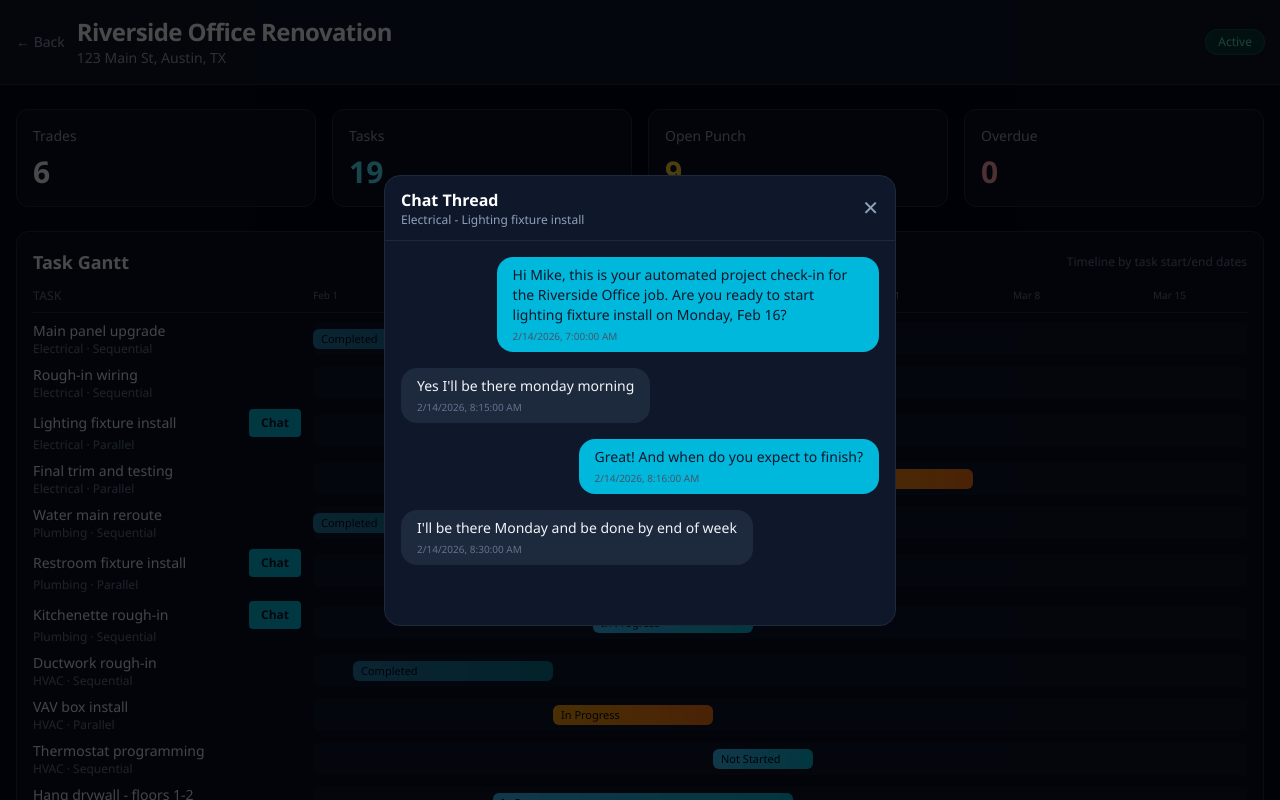
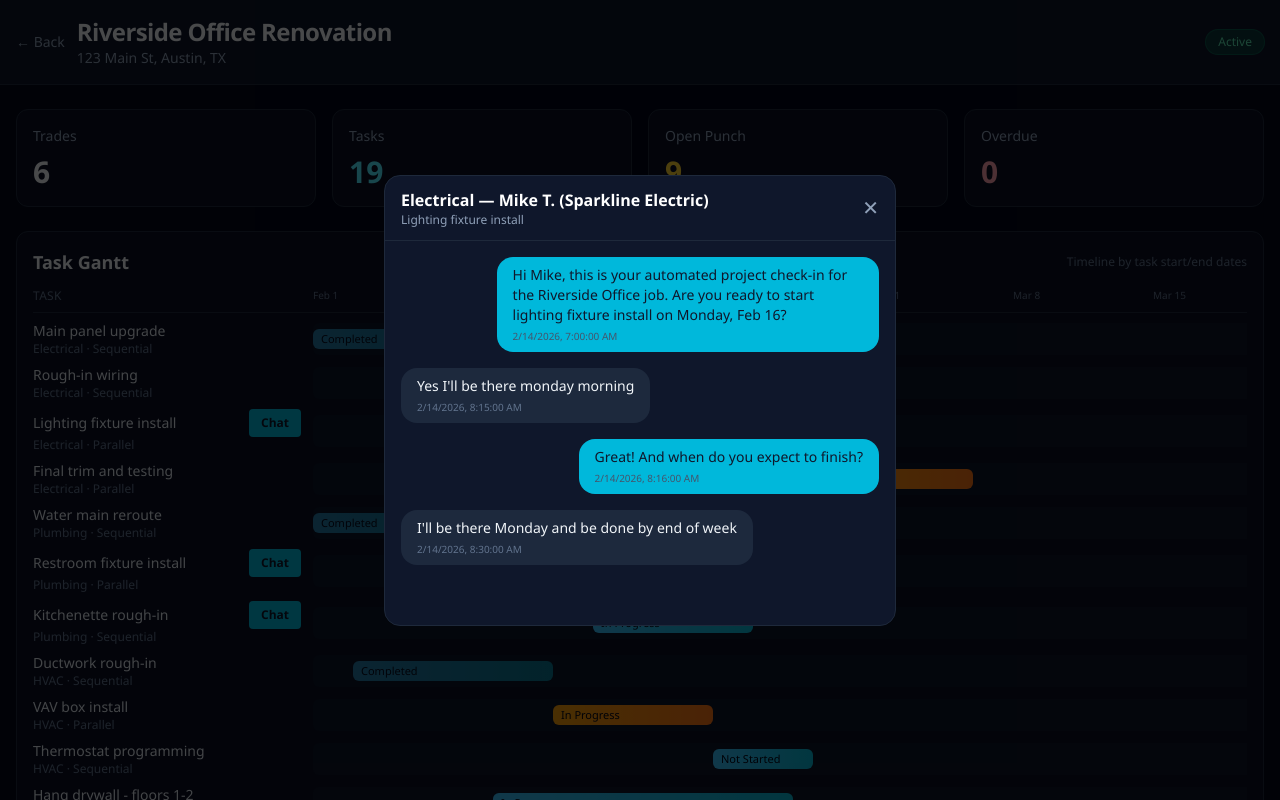
Before and after one commit to hak-tx/gc-tracker, a Next.js app: page /project/1 in a window 1280 px wide. Both pictures are taken after a click on the element 703 px from the left and 431 px from the top of the page. Shown: the top 800 px of the page. Built offline with nearby package versions, Linux system fonts and the light colour scheme.

Commit message:
Update chat modal title to show Trade — Sub with task below

```diff
--- a/src/app/project/[id]/page.tsx
+++ b/src/app/project/[id]/page.tsx
@@ -72,7 +72,7 @@ export default function ProjectPage({ params }: { params: Promise<{ id: string }
   });
 
   const [addingPunchTaskKey, setAddingPunchTaskKey] = useState<string | null>(null);
-  const [selectedChatTask, setSelectedChatTask] = useState<{tradeName: string; taskTitle: string; messages: ChatMessage[]} | null>(null);
+  const [selectedChatTask, setSelectedChatTask] = useState<{tradeName: string; subName: string; taskTitle: string; messages: ChatMessage[]} | null>(null);
   const [newPunch, setNewPunch] = useState<PunchDraft>({
     title: "",
     priority: "medium",
@@ -324,7 +324,7 @@ export default function ProjectPage({ params }: { params: Promise<{ id: string }
             <h2 className="text-lg font-semibold">Task Gantt</h2>
             <span className="text-xs text-slate-500">Timeline by task start/end dates</span>
           </div>
-          <GanttChart project={project} onViewChat={(tradeName, taskTitle, messages) => setSelectedChatTask({ tradeName, taskTitle, messages })} />
+          <GanttChart project={project} onViewChat={(tradeName, subName, taskTitle, messages) => setSelectedChatTask({ tradeName, subName, taskTitle, messages })} />
         </section>
 
         <section className="overflow-hidden rounded-xl border border-slate-800 bg-slate-900/60">
@@ -549,6 +549,7 @@ export default function ProjectPage({ params }: { params: Promise<{ id: string }
                                     onClick={() =>
                                       setSelectedChatTask({
                                         tradeName: trade.name,
+                                        subName: task.lastMessageFrom || "Sub",
                                         taskTitle: task.title,
                                         messages: task.chatMessages || [],
                                       })
@@ -734,8 +735,8 @@ export default function ProjectPage({ params }: { params: Promise<{ id: string }
           <div className="max-h-[80vh] w-full max-w-lg overflow-hidden rounded-2xl border border-slate-700 bg-slate-900" onClick={(e) => e.stopPropagation()}>
             <div className="flex items-center justify-between border-b border-slate-700 px-4 py-3">
               <div>
-                <h3 className="font-semibold text-white">Chat Thread</h3>
-                <p className="text-xs text-slate-400">{selectedChatTask.tradeName} - {selectedChatTask.taskTitle}</p>
+                <h3 className="font-semibold text-white">{selectedChatTask.tradeName} — {selectedChatTask.subName}</h3>
+                <p className="text-xs text-slate-400">{selectedChatTask.taskTitle}</p>
               </div>
               <button onClick={() => setSelectedChatTask(null)} className="text-slate-400 hover:text-white text-xl">✕</button>
             </div>
@@ -808,7 +809,7 @@ function SelectField({
   );
 }
 
-function GanttChart({ project, onViewChat }: { project: Project; onViewChat: (tradeName: string, taskTitle: string, messages: ChatMessage[]) => void }) {
+function GanttChart({ project, onViewChat }: { project: Project; onViewChat: (tradeName: string, subName: string, taskTitle: string, messages: ChatMessage[]) => void }) {
   const rows = project.trades.flatMap((trade) =>
     trade.tasks.map((task) => ({
       id: task.id,
@@ -879,7 +880,7 @@ function GanttChart({ project, onViewChat }: { project: Project; onViewChat: (tr
               <div
                 key={`${row.tradeName}-${row.id}`}
                 className={`flex items-center group ${hasChat ? "cursor-pointer hover:bg-slate-800/50 rounded" : ""}`}
-                onClick={() => hasChat && onViewChat(row.tradeName, row.title, row.chatMessages || [])}
+                onClick={() => hasChat && onViewChat(row.tradeName, row.lastMessageFrom || "Sub", row.title, row.chatMessages || [])}
               >
                 <div className="w-[280px] shrink-0 pr-3">
                   <div className="flex items-center justify-between gap-2">
@@ -890,7 +891,7 @@ function GanttChart({ project, onViewChat }: { project: Project; onViewChat: (tr
                         aria-label={`Open chat for ${row.title}`}
                         onClick={(e) => {
                           e.stopPropagation();
-                          onViewChat(row.tradeName, row.title, row.chatMessages || []);
+                          onViewChat(row.tradeName, row.lastMessageFrom || "Sub", row.title, row.chatMessages || []);
                         }}
                         className="text-xs bg-cyan-500 text-slate-900 px-3 py-1.5 rounded font-bold hover:bg-cyan-400"
                       >
@@ -927,7 +928,7 @@ function GanttChart({ project, onViewChat }: { project: Project; onViewChat: (tr
                       <p className="mt-1 text-[10px] text-slate-600">Source: Telegram message</p>
                       {row.chatMessages && row.chatMessages.length > 0 && (
                         <button
-                          onClick={(e) => { e.stopPropagation(); onViewChat(row.tradeName, row.title, row.chatMessages || []); }}
+                          onClick={(e) => { e.stopPropagation(); onViewChat(row.tradeName, row.lastMessageFrom || "Sub", row.title, row.chatMessages || []); }}
                           className="mt-3 w-full rounded-lg bg-cyan-500 py-2 text-sm font-medium text-slate-900 hover:bg-cyan-400"
                         >
                           View Chat
```
